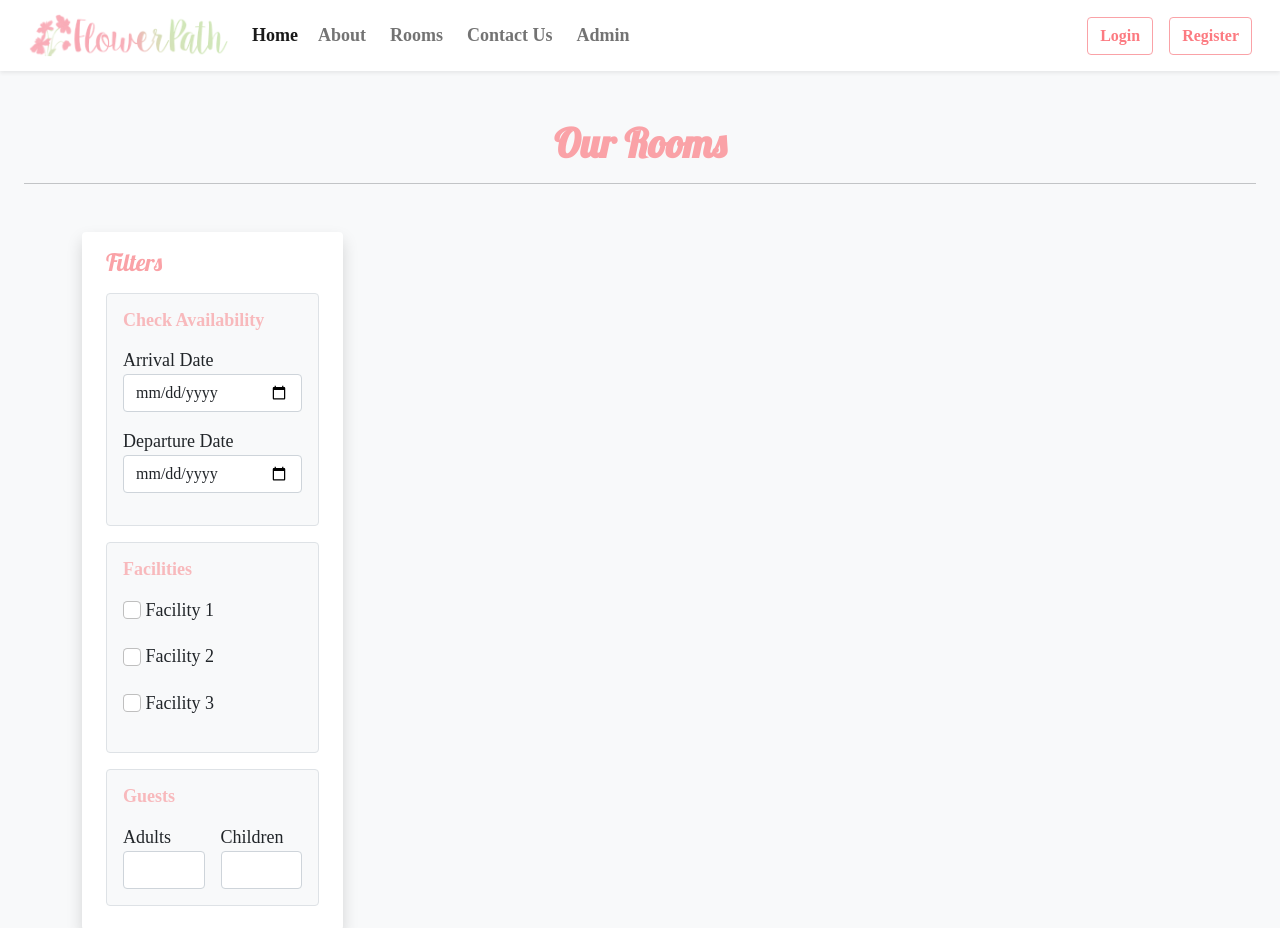
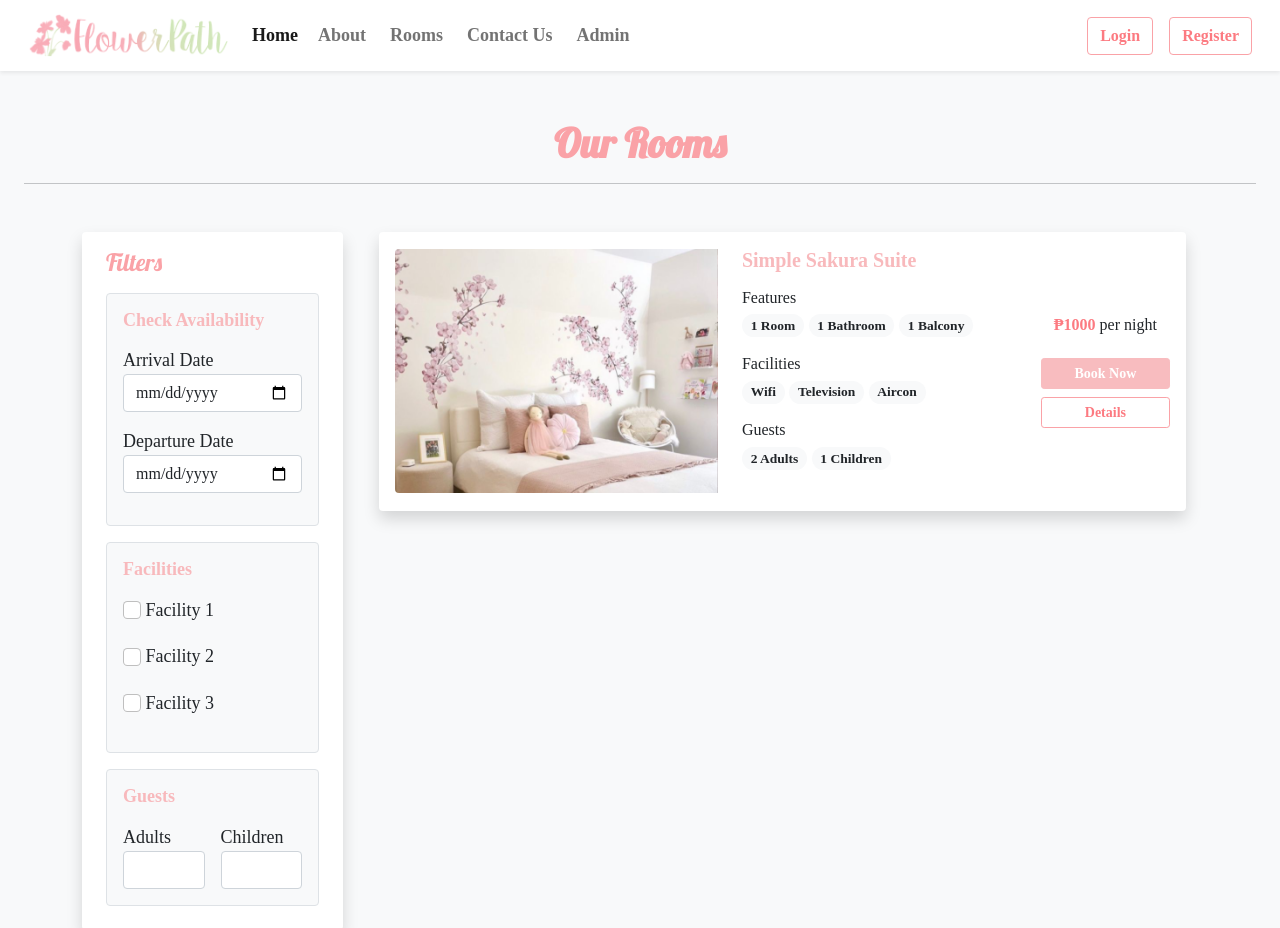
Before and after one commit to Ellesirkall/flower, a PHP site: page /rooms.php in a window 1280 px wide. Shown: the top 928 px of the page. Run offline with PHP 8.4, Linux system fonts and the light colour scheme.

Commit message:
New changes

```diff
--- a/rooms.php
+++ b/rooms.php
@@ -25,6 +25,8 @@
 
 <div class="container">
     <div class="row">
+
+        <!-- Filter -->
 
         <div class="col-lg-3 col-md-12 mb-lg-0 mb-4">
             <nav class="navbar navbar-expand-lg navbar-light bg-white rounded shadow">
@@ -74,25 +76,64 @@
             </nav>
         </div>
 
-        <div class="col-ldg-9 col-md-12 px-4">
-            <div class="card mb-4">
-                <div class="row g-0">
-                  <div class="col-md-4">
-                    <img src="..." class="img-fluid rounded-start" alt="...">
-                  </div>
-                  <div class="col-md-8">
-                    <div class="card-body">
-                      <h5 class="card-title">Card title</h5>
-                      <p class="card-text">This is a wider card with supporting text below as a natural lead-in to additional content. This content is a little bit longer.</p>
-                      <p class="card-text"><small class="text-muted">Last updated 3 mins ago</small></p>
+        <!-- Rooms -->
+
+        <div class="col-lg-9 col-md-12 px-4">
+            <div class="card mb-4 border-0 shadow">
+                <div class="row g-0 p-3 align-items-center">
+                    <div class="col-md-5 mb-lg-0 mb-md-0 mb-3">
+                        <img src="Images/room-1.png" width="400px" class="img-fluid rounded-start" alt="...">
                     </div>
-                  </div>
+                    <div class="col-md-5 px-lg-4 px-md-3 px-0">
+                        <h5 class="mb-3">Simple Sakura Suite</h5>
+                        <div class="features mb-3">
+                            <h6 class="mb-1">Features</h6>
+                            <span class="badge rounded-pill bg-light text-dark text-wrap">
+                                1 Room
+                            </span>
+                            <span class="badge rounded-pill bg-light text-dark text-wrap">
+                                1 Bathroom
+                            </span>
+                            <span class="badge rounded-pill bg-light text-dark text-wrap">
+                                1 Balcony
+                            </span>
+                        </div>
+                        <div class="facilities mb-3">
+                            <h6 class="mb-1">Facilities</h6>
+                            <span class="badge rounded-pill bg-light text-dark text-wrap">
+                                Wifi
+                            </span>
+                            <span class="badge rounded-pill bg-light text-dark text-wrap">
+                                Television
+                            </span>
+                            <span class="badge rounded-pill bg-light text-dark text-wrap">
+                                Aircon
+                            </span>
+                        </div>
+                        <div class="guests mb-4">
+                            <h6 class="mb-1">Guests</h6>
+                            <span class="badge rounded-pill bg-light text-dark text-wrap">
+                                2 Adults
+                            </span>
+                            <span class="badge rounded-pill bg-light text-dark text-wrap">
+                                1 Children
+                            </span>
+                        </div>
+                    </div>
+                    <div class="col-md-2 text-center">
+                        <h6 class="mb-4"><span>₱1000</span> per night</h6>
+                        <a href="#" class="btn btn-sm w-100 text-white custom-bg shadow-none mb-2">Book Now</a>
+                        <a href="#" class="btn btn-sm w-100 btn-outline-dark shadow-none">Details</a>
+                    </div>
                 </div>
-              </div>
+            </div>
         </div>
+
 
     </div>
 </div>
+
+
 
 
 <br><br><br><br>
```
Also changed, not shown: index.php (+27 -0 lines), 1 other file.
